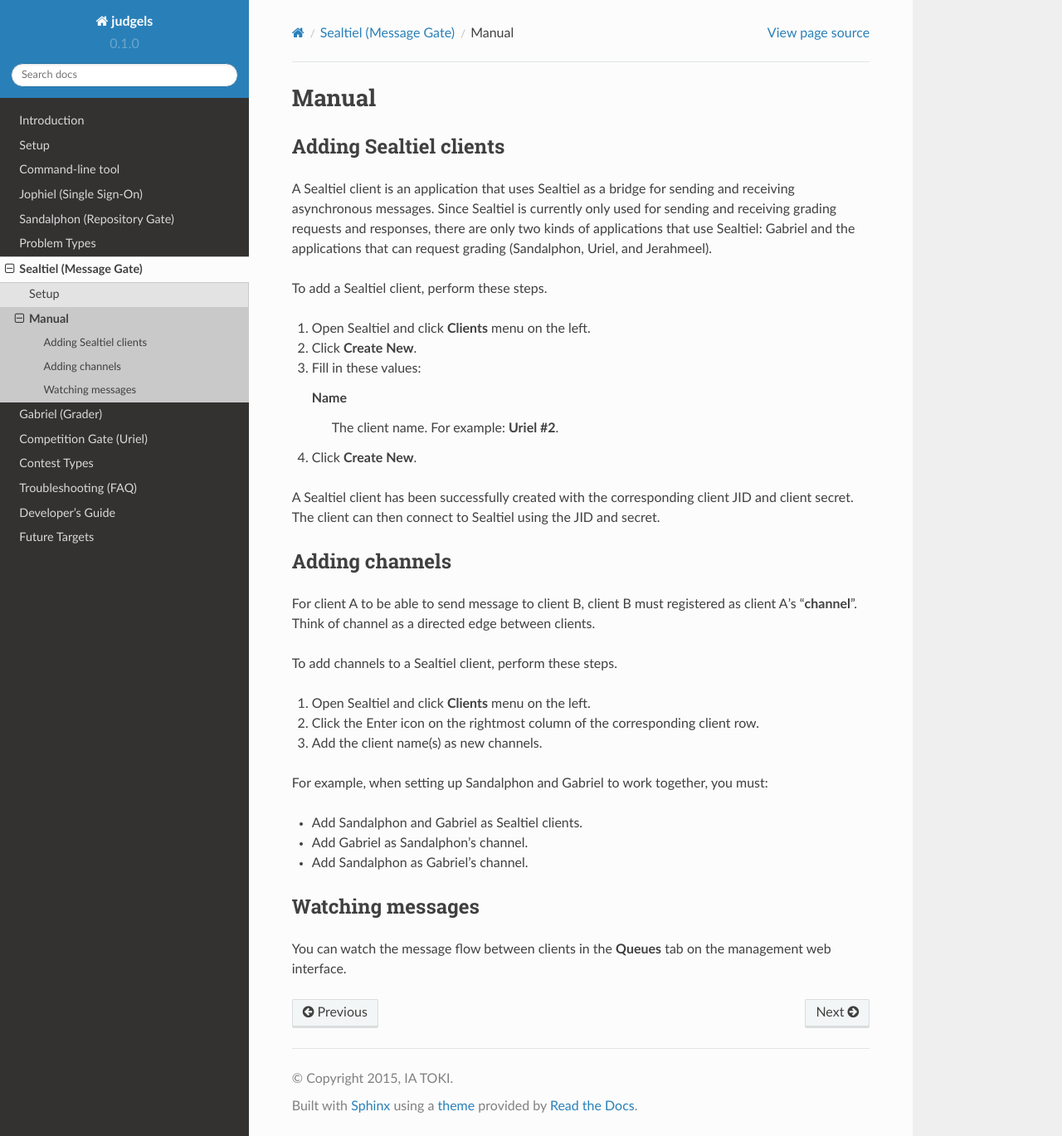
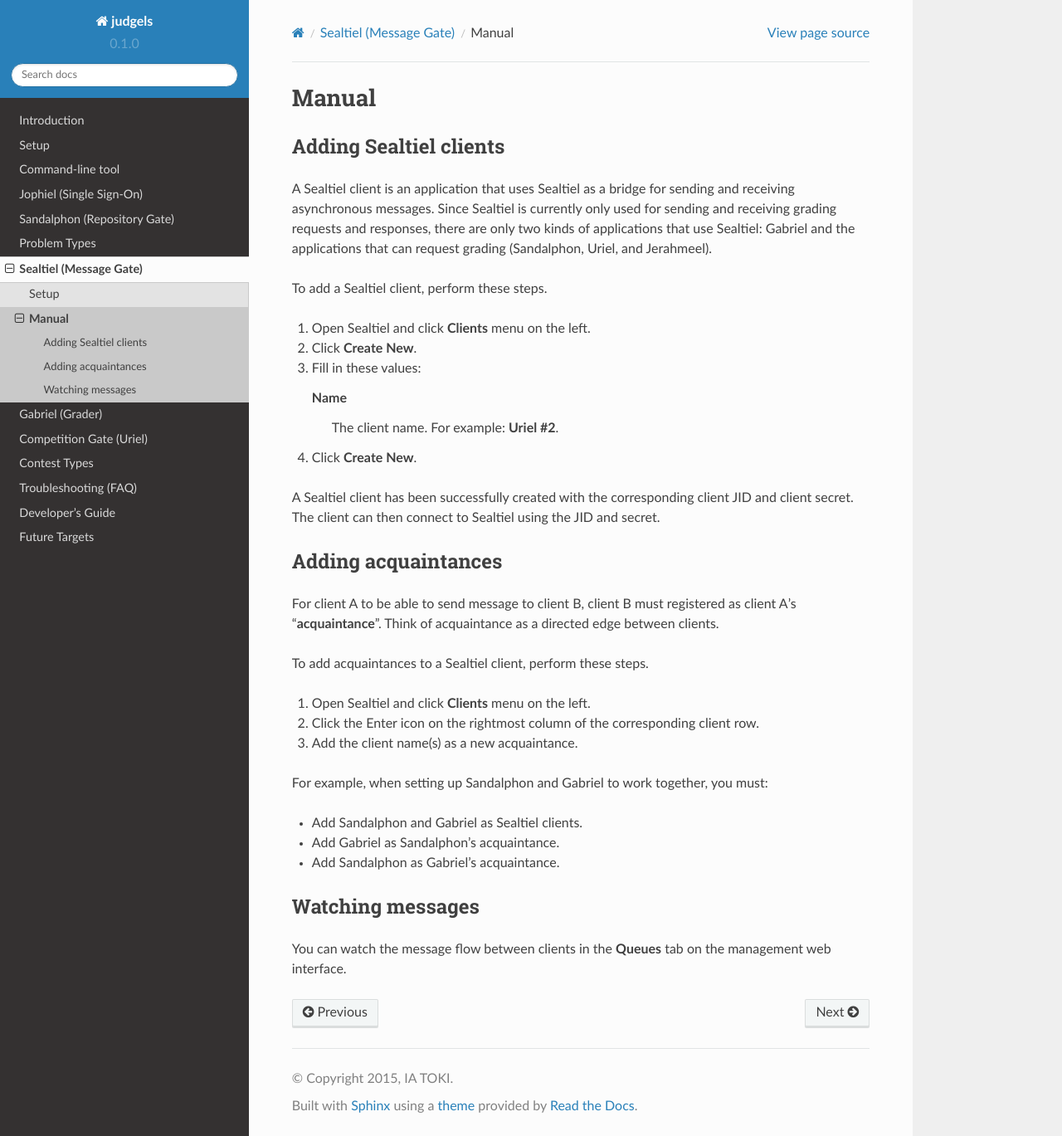
Before and after one commit to judgels/judgels, a Sphinx documentation site: the page built from docs/sealtiel_manual.rst, in a window 1280 px wide and 1369 px high. Shown: the whole window at 83% size. Built offline with Sphinx 7.4.7 and the Read the Docs theme 2.0.0, drawn with Linux system fonts in a browser that asks for light colours; formulas are drawn with MathJax 3.

Commit message:
Rename channel -> acquaintance

```diff
--- a/docs/sandalphon_setup.rst
+++ b/docs/sandalphon_setup.rst
@@ -25,7 +25,7 @@ First, let's configure the dependencies so that they can work with Sandalphon. D
 #. Add Sandalphon as a client in Jophiel. Then, assign the client JID and secret values to Sandalphon's **jophiel.clientJid** and **jophiel.clientSecret**. Assign **jophiel.baseUrl** to Jophiel's base URL.
 #. Add Sandalphon as a client in Sealtiel. Then, assign the client JID and secret values to Sandalphon's **sealtiel.clientJid** and **sealtiel.clientSecret**. Assign **sealtiel.baseUrl** to Sealtiel's base URL.
 #. Add Gabriel as a client in Sealtiel. Then, assign the client JID and secret values to **Gabriel**'s **sealtiel.clientJid** and **sealtiel.clientSecret**. Assign **Gabriel**'s **sealtiel.baseUrl** to Sealtiel's base URL. Finally, assign the client JID to **Sandalphon**'s **sealtiel.gabrielClientJid**.
-#. Add channels between Sandalphon and Gabriel, vice-versa, in Sealtiel.
+#. Add acquaintances between Sandalphon and Gabriel, vice-versa, in Sealtiel.
 
 Running Sandalphon
 ------------------
--- a/docs/sealtiel_manual.rst
+++ b/docs/sealtiel_manual.rst
@@ -19,22 +19,22 @@ To add a Sealtiel client, perform these steps.
 
 A Sealtiel client has been successfully created with the corresponding client JID and client secret. The client can then connect to Sealtiel using the JID and secret.
 
-Adding channels
----------------
+Adding acquaintances
+--------------------
 
-For client A to be able to send message to client B, client B must registered as client A's "**channel**". Think of channel as a directed edge between clients.
+For client A to be able to send message to client B, client B must registered as client A's "**acquaintance**". Think of acquaintance as a directed edge between clients.
 
-To add channels to a Sealtiel client, perform these steps.
+To add acquaintances to a Sealtiel client, perform these steps.
 
 #. Open Sealtiel and click **Clients** menu on the left.
 #. Click the Enter icon on the rightmost column of the corresponding client row.
-#. Add the client name(s) as new channels.
+#. Add the client name(s) as a new acquaintance.
 
 For example, when setting up Sandalphon and Gabriel to work together, you must:
 
 - Add Sandalphon and Gabriel as Sealtiel clients.
-- Add Gabriel as Sandalphon's channel.
-- Add Sandalphon as Gabriel's channel.
+- Add Gabriel as Sandalphon's acquaintance.
+- Add Sandalphon as Gabriel's acquaintance.
 
 Watching messages
 -----------------
```
